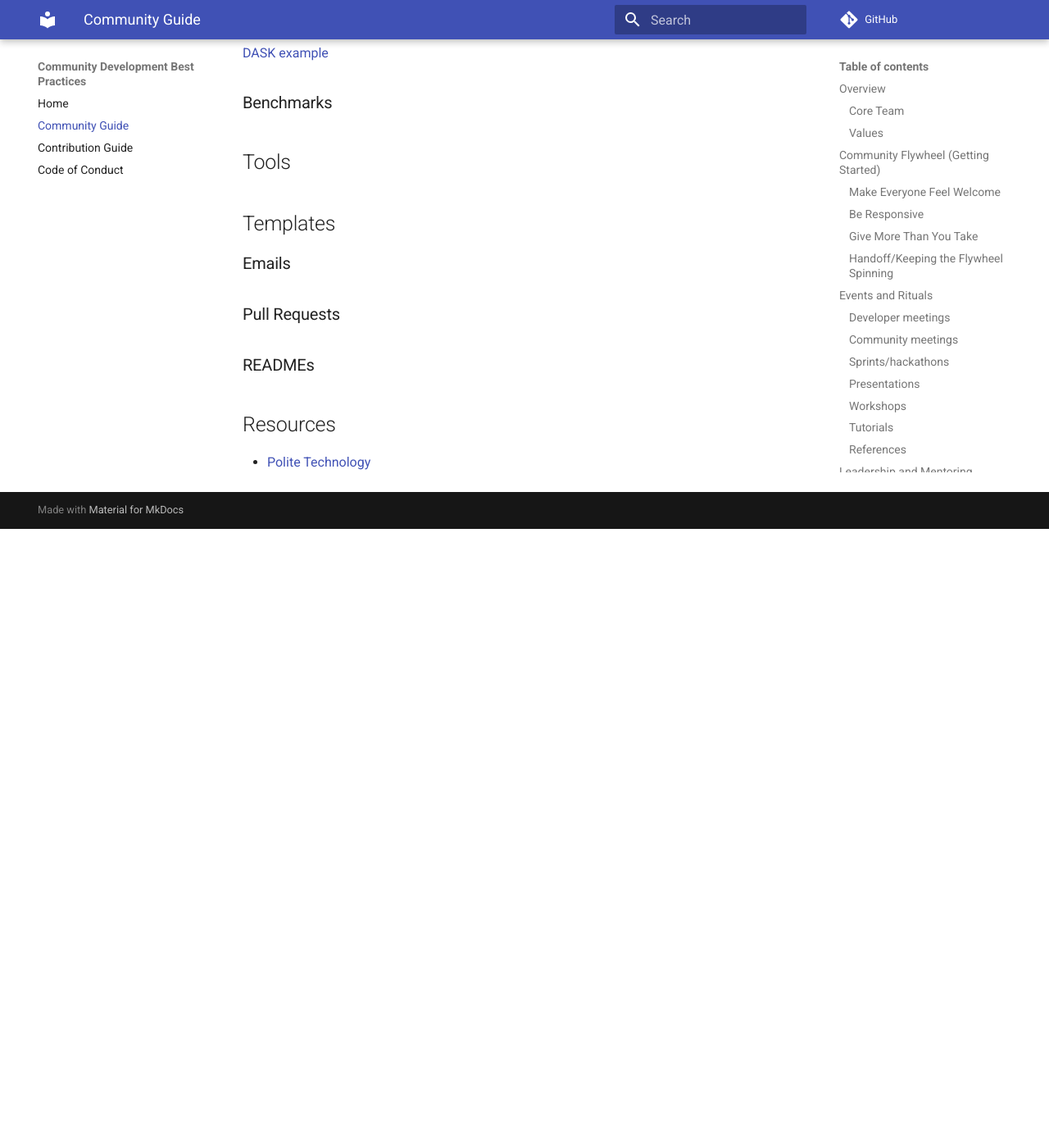
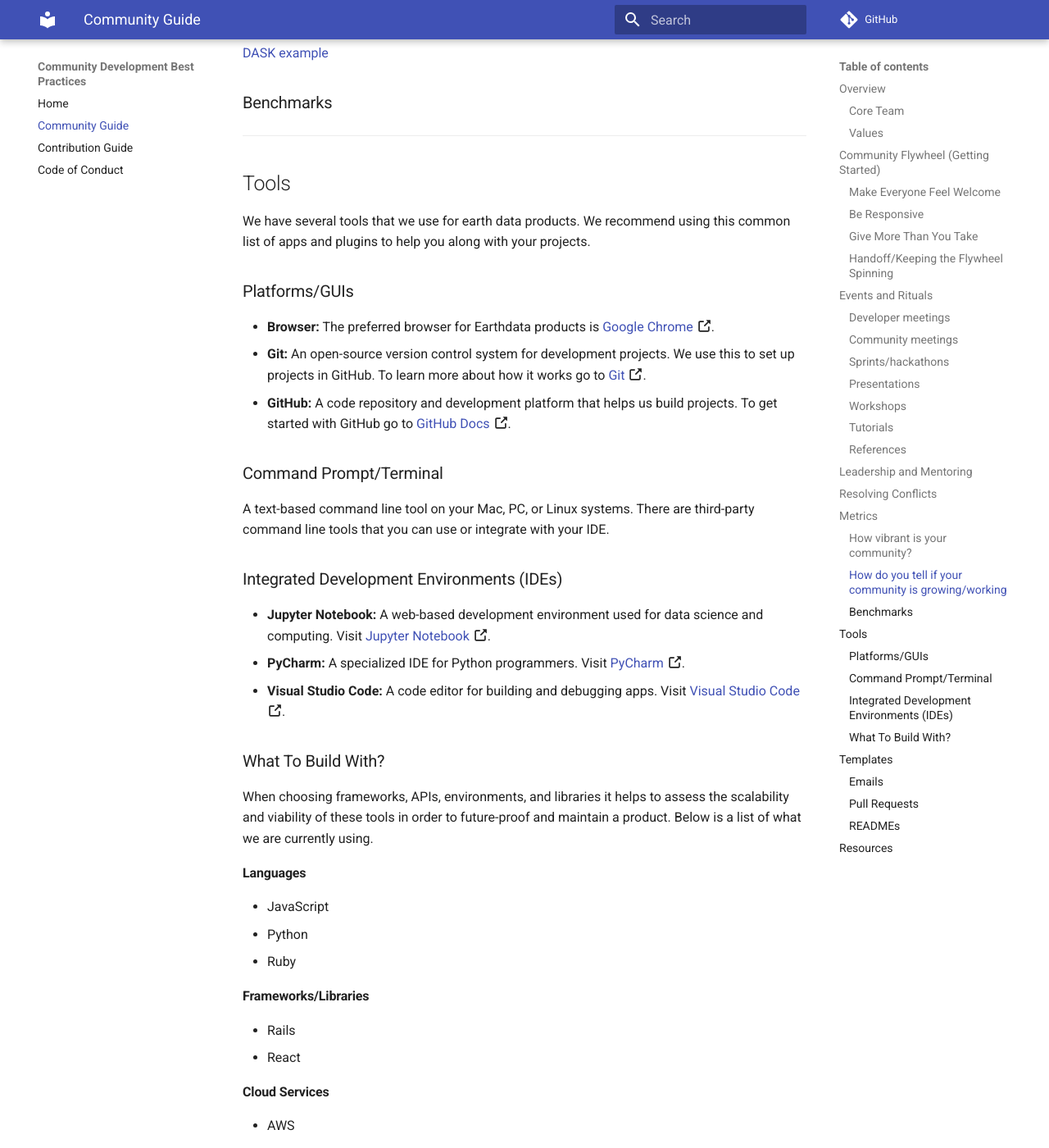
Before and after one commit to ESIPFed/esds-community-guide, an MkDocs documentation site: the page built from docs/community-guide/index.md, in a window 1280 px wide and 1400 px high, scrolled down 6164 px. Shown: the whole window at 82% size. Built offline with MkDocs 1.6.1 and Material for MkDocs 9.7.7, drawn with Linux system fonts in a browser that asks for light colours; comment, search, counter and statistics services are not loaded; before the commit the page ends 6809 px from its top, so only the background shows below that.

Commit message:
init first draft

```diff
--- a/docs/community-guide/index.md
+++ b/docs/community-guide/index.md
@@ -155,7 +155,42 @@
 
 ### Benchmarks
 
+---
+
 ## Tools
+We have several tools that we use for earth data products. We recommend using this common list of apps and plugins to help you along with your projects.
+
+### Platforms/GUIs
+- **Browser:** The preferred browser for Earthdata products is [Google Chrome](https://www.google.com/chrome/downloads/) :octicons-link-external-16:.
+- **Git:** An open-source version control system for development projects. We use this to set up projects in GitHub. To learn more about how it works go to [Git](https://git-scm.com/) :octicons-link-external-16:.
+- **GitHub:** A code repository and development platform that helps us build projects. To get started with GitHub go to [GitHub Docs](https://docs.github.com/en/get-started) :octicons-link-external-16:.
+
+### Command Prompt/Terminal
+A text-based command line tool on your Mac, PC, or Linux systems. There are third-party command line tools that you can use or integrate with your IDE.
+
+### Integrated Development Environments (IDEs)
+- **Jupyter Notebook:** A web-based development environment used for data science and computing. Visit [Jupyter Notebook](https://jupyter.org/) :octicons-link-external-16:.
+- **PyCharm:** A specialized IDE for Python programmers. Visit [PyCharm](https://www.jetbrains.com/pycharm/) :octicons-link-external-16:.
+- **Visual Studio Code:** A code editor for building and debugging apps. Visit [Visual Studio Code](https://code.visualstudio.com/) :octicons-link-external-16:.
+
+### What To Build With?
+When choosing frameworks, APIs, environments, and libraries it helps to assess the scalability and viability of these tools in order to future-proof and maintain a product. Below is a list of what we are currently using.
+
+#### Languages
+- JavaScript
+- Python
+- Ruby
+
+#### Frameworks/Libraries
+- Rails
+- React
+
+#### Cloud Services
+- AWS
+- Azure
+
+---
+
 ## Templates
 ### Emails
 ### Pull Requests
--- a/mkdocs.yml
+++ b/mkdocs.yml
@@ -16,6 +16,10 @@
   - admonition
   - pymdownx.highlight
   - pymdownx.superfences
+  - attr_list
+  - pymdownx.emoji:
+      emoji_index: !!python/name:materialx.emoji.twemoji
+      emoji_generator: !!python/name:materialx.emoji.to_svg
 
 nav:
   - Home: index.md
```
